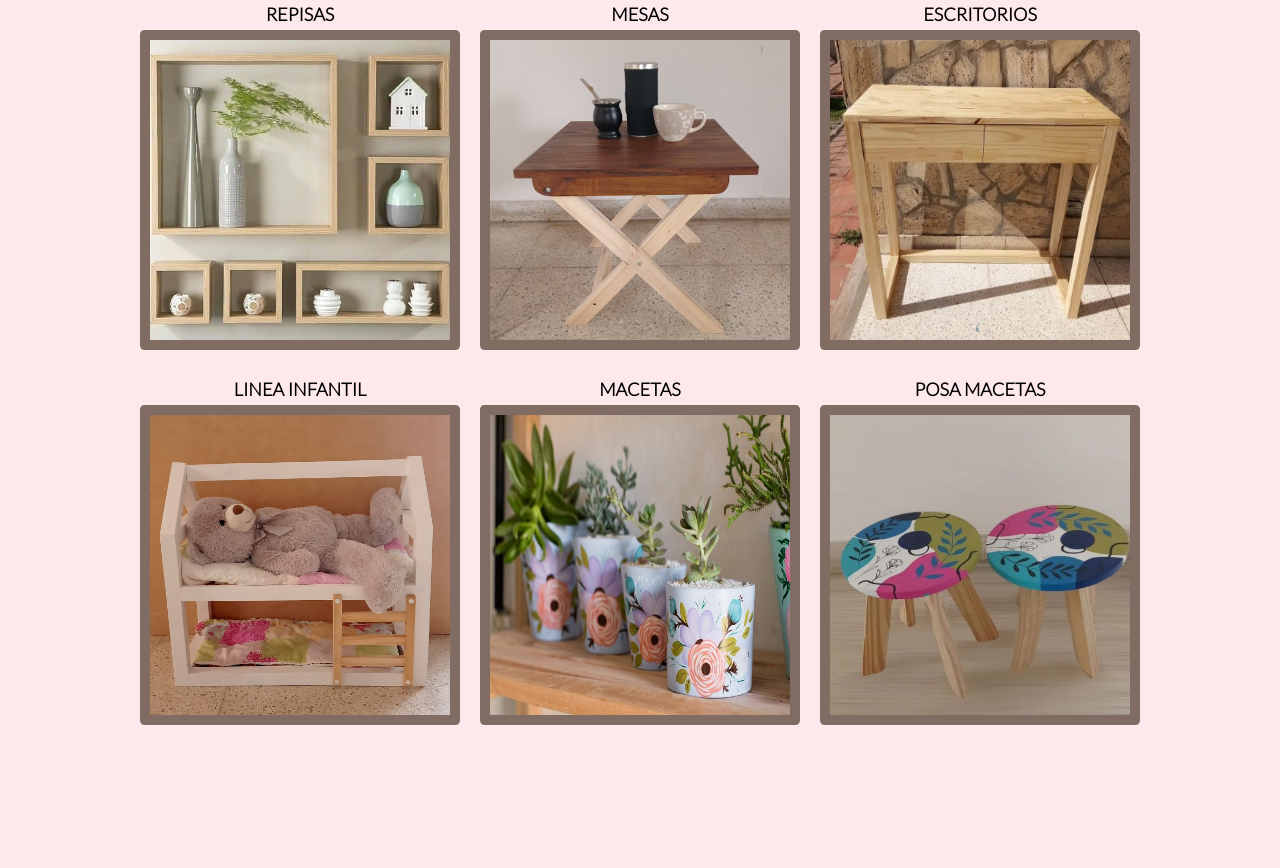
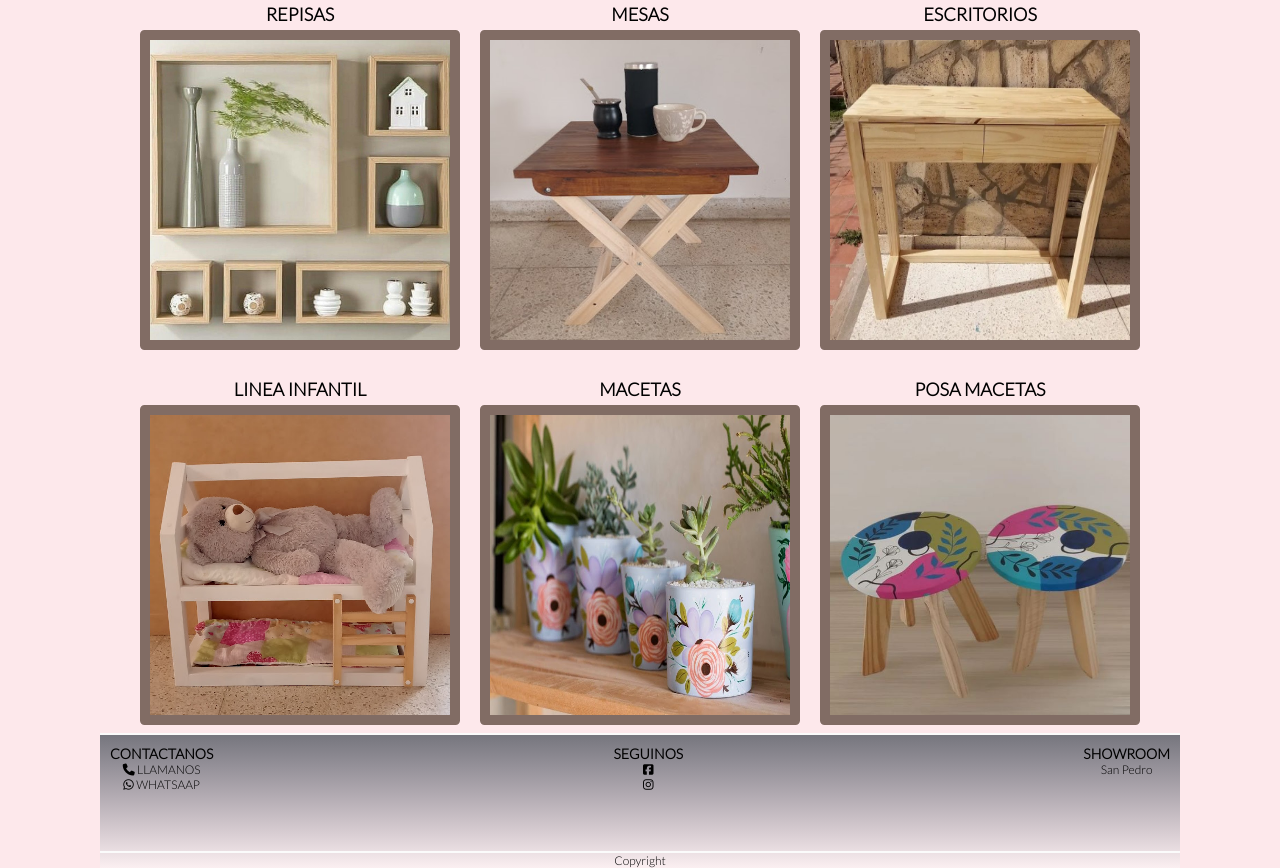
Before and after one commit to desireehh/tepuydeco, a plain HTML site: page index.html in a window 1280 px wide. Shown: the part 376-1244 px from the top of the page. Before the commit the page ends 1109 px from the top, so only its background shows below. Drawn offline with Linux system fonts and the light colour scheme.

Commit message:
estructura el footer

```diff
--- a/assets/css/style.css
+++ b/assets/css/style.css
@@ -95,6 +95,7 @@ header .navbar{
    align-items: center;
    border-top: 2px solid #fbfbfb;
    border-bottom: 2px solid #fbfbfb;
+
 }
 
 
@@ -161,6 +162,40 @@ header .navbar{
 }
 
 .section__art img:hover{
-    border: 2px solid #fbfbfb;
+    border: 5px solid #fbfbfb;
     transition: all .5s ease-in-out;
  }
+
+/*Footer*/
+
+.footer{
+    background-image:linear-gradient(to top, #fbeff1, #d9ced3, #b7afb6, #959199, #74747c);
+    display: flex;
+    flex-direction: column;
+    width: 100%;
+
+
+
+}
+
+.footer__sect{
+    display: flex;
+    flex-direction: row;
+    border-top: 2px solid #fbfbfb;
+    border-bottom: 2px solid #fbfbfb;
+    justify-content: space-between;
+   height: 15vh;
+
+}
+
+.footer__sect .footer__block{
+    text-align: center;
+    padding: 1rem;
+    font-size: 1.2em;
+
+}
+
+.copyright{
+    text-align: center;
+    font-size: 1.2em;
+}
--- a/index.html
+++ b/index.html
@@ -71,7 +71,42 @@
         </main>
 
     </main>
-    <footer clase="container"></footer>
+    <footer class="container footer">
+
+        <section class="footer__sect ">
+
+            <div class="footer__block">
+                <h3>CONTACTANOS</h3>
+                <ul>
+                    <li><i class="fa-solid fa-phone"></i> LLAMANOS</li>
+                    <li><i class="fa-brands fa-whatsapp"></i> WHATSAAP</li>
+                </ul>
+            </div>
+
+
+            <div class="footer__block">
+                <h3>SEGUINOS</h3>
+                <ul>
+                    <li><i class="fa-brands fa-facebook-square"></i></li>
+                    <li><i class="fa-brands fa-instagram"></i></li>
+                </ul>
+            </div>
+
+            <div class="footer__block">
+                <h3>SHOWROOM</h3>
+                <ul>
+                    <li>San Pedro</li>
+                </ul>
+            </div>
+
+        </section>
+
+
+        <section class="copyright">
+            <p>Copyright</p>
+        </section>
+
+    </footer>
 
 
 </body>
```
